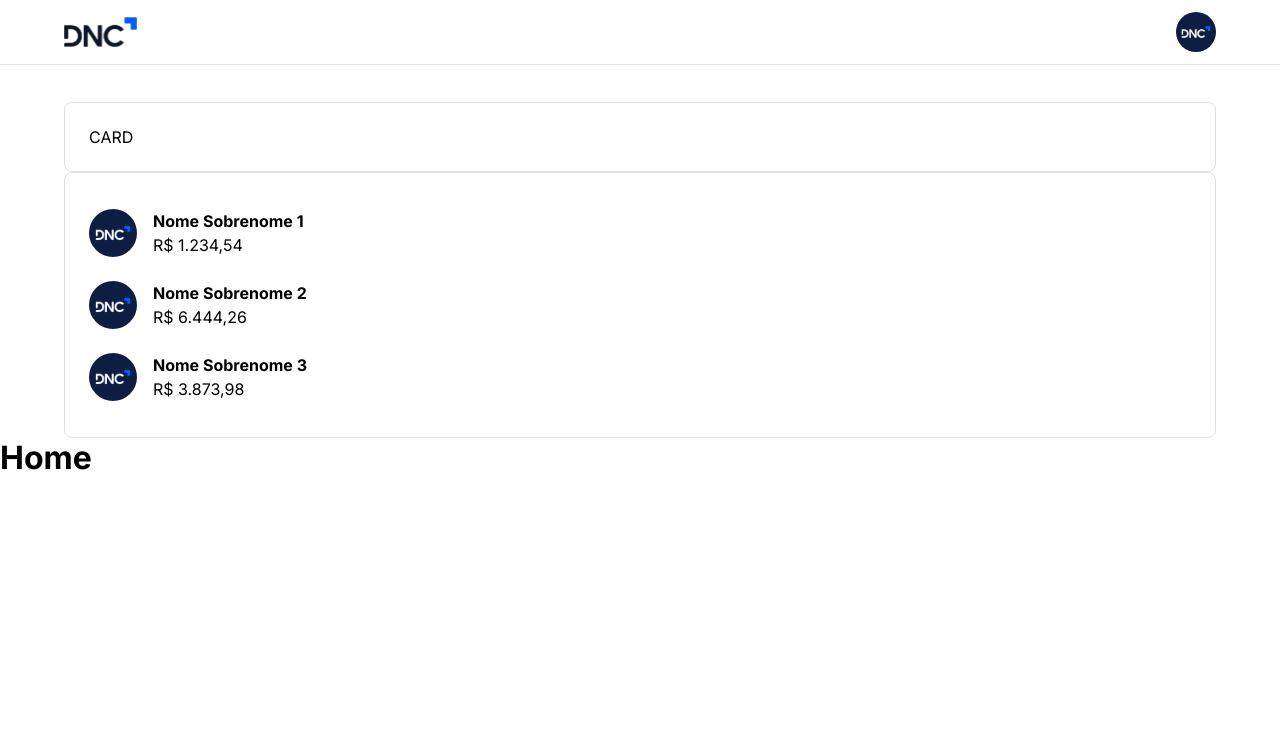
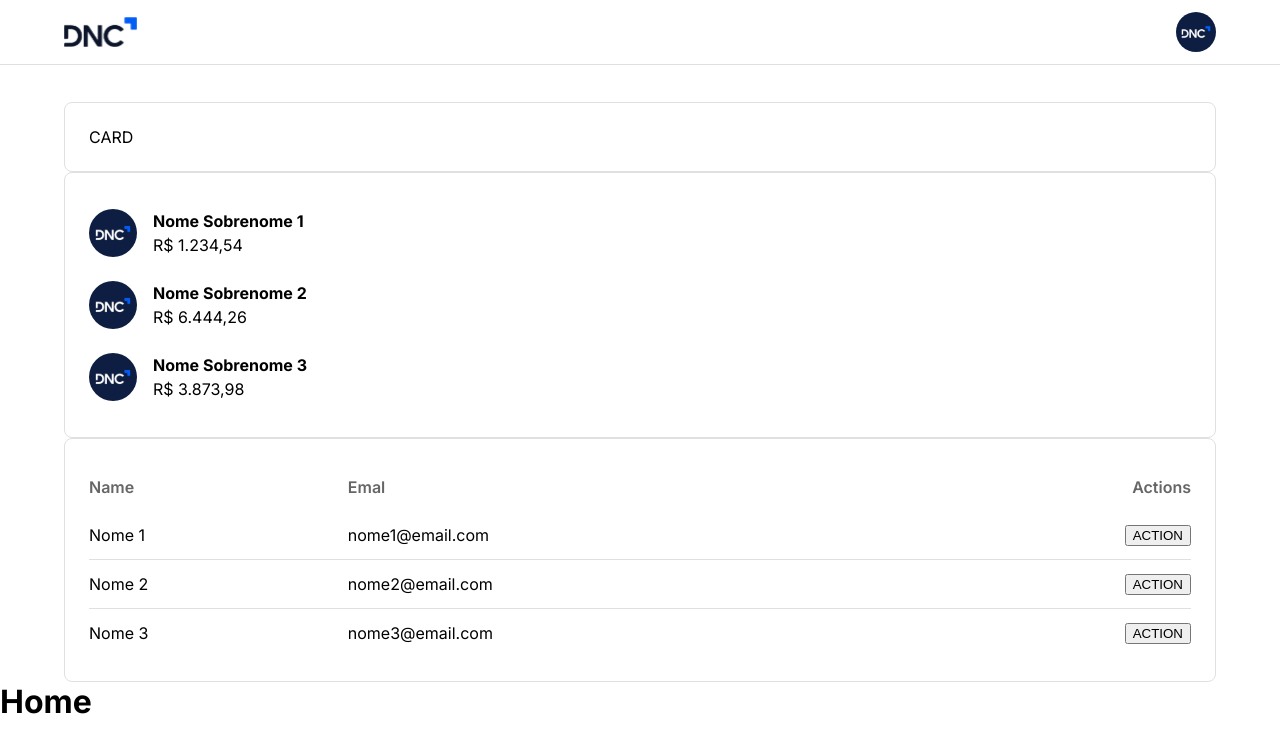
Before and after one commit to AlexandreCesar21/dnc-sales-dashboard-acpbf, a React (Vite) app in the folder dnc-sales/: page /home in a window 1280 px wide. Shown: the top 752 px of the page. Built offline with nearby package versions, Linux system fonts and the light colour scheme.

Commit message:
Feat: Table Component

```diff
--- /dev/null
+++ b/dnc-sales/src/components/CustomTable.tsx
@@ -0,0 +1,66 @@
+import styled from 'styled-components'
+import { CustomTableProps } from '@/types'
+import { pxToRem } from '@/utils'
+
+export const TableWrapper = styled.div`
+    overflow-x: auto;
+    width: 100%;
+    table {
+        width: 100%;
+        border-collapse: collapse;
+        th,
+        td {
+            height: ${pxToRem(48)};
+            padding: 0 ${pxToRem(8)} 0 0;
+            text-align: left;
+            &:last-child {
+                text-align: right;
+                padding: 0;
+            }
+        }
+
+        th {
+            color: ${(props) => props.theme.typographies.subtitle};
+            font-weight: 600;
+        }
+
+        tr {
+            border-bottom: ${pxToRem(1)} solid ${(props) => props.theme.appDefaultStroke};
+            &:last-child {
+                border-bottom: none;
+            }
+
+        }
+    }
+
+
+`
+
+function CustomTable(props: CustomTableProps) {
+    const { headers, rows } = props
+    return <TableWrapper>
+        <table>
+            <thead>
+                <tr>
+                    {
+                        headers.map((header, index) => (
+                            <th key={index}>{header}</th>
+                        ))
+                    }
+                </tr>
+            </thead>
+            <tbody>
+                {rows.map((row, rowIndex) => (
+                    <tr key={rowIndex}>
+                        {row.map((cell, cellIndex) => (
+                            <td key={cellIndex}>{cell}</td>
+                        ))}
+                    </tr>
+                ))}
+            </tbody>
+        </table>
+    </TableWrapper>
+
+}
+
+export default CustomTable
--- a/dnc-sales/src/components/index.ts
+++ b/dnc-sales/src/components/index.ts
@@ -1,4 +1,5 @@
 export { default as AvatarsList } from './AvatarList'
+export { default as CustomTable } from './CustomTable'
 export { default as FormComponent } from './FormComponent'
 export { default as Header } from './Header'
 export * from './BannerImage'
--- a/dnc-sales/src/pages/Home.tsx
+++ b/dnc-sales/src/pages/Home.tsx
@@ -1,4 +1,4 @@
-import { AvatarsList, CardComponent, Header } from "@/components"
+import { AvatarsList, CardComponent, CustomTable, Header } from "@/components"
 import { Container } from "@mui/material"
 import { currencyConverter } from "@/utils"
 
@@ -20,6 +20,27 @@
         subtitle: currencyConverter(3873.98),
       },
     ]
+
+    const mockTableData = {
+      headers: ['Name', 'Emal', 'Actions'],
+      rows: [
+        [
+          <span>Nome 1</span>,
+          <span>nome1@email.com</span>,
+          <button>ACTION</button>
+        ],
+        [
+          <span>Nome 2</span>,
+          <span>nome2@email.com</span>,
+          <button>ACTION</button>
+        ],
+        [
+          <span>Nome 3</span>,
+          <span>nome3@email.com</span>,
+          <button>ACTION</button>
+        ],
+      ]
+    }
     return (
       <>
         <Header/>
@@ -28,6 +49,9 @@
             <CardComponent>
               <AvatarsList listData={mockListData}/>
             </CardComponent>
+            <CardComponent>
+                <CustomTable headers={mockTableData.headers} rows={mockTableData.rows}/>
+            </CardComponent>
         </Container>
         <h1>Home</h1>
       </>
--- /dev/null
+++ b/dnc-sales/src/types/customTablet.d.ts
@@ -0,0 +1,4 @@
+export interface CustomTableProps {
+    headers: string[]
+    rows: React.ReactNode[][]
+}
--- a/dnc-sales/src/types/index.ts
+++ b/dnc-sales/src/types/index.ts
@@ -1,4 +1,5 @@
 export * from './avatarsList'
+export * from './customTablet'
 export * from './theme'
 export * from './typographies'
 export * from './formComponent'
```
